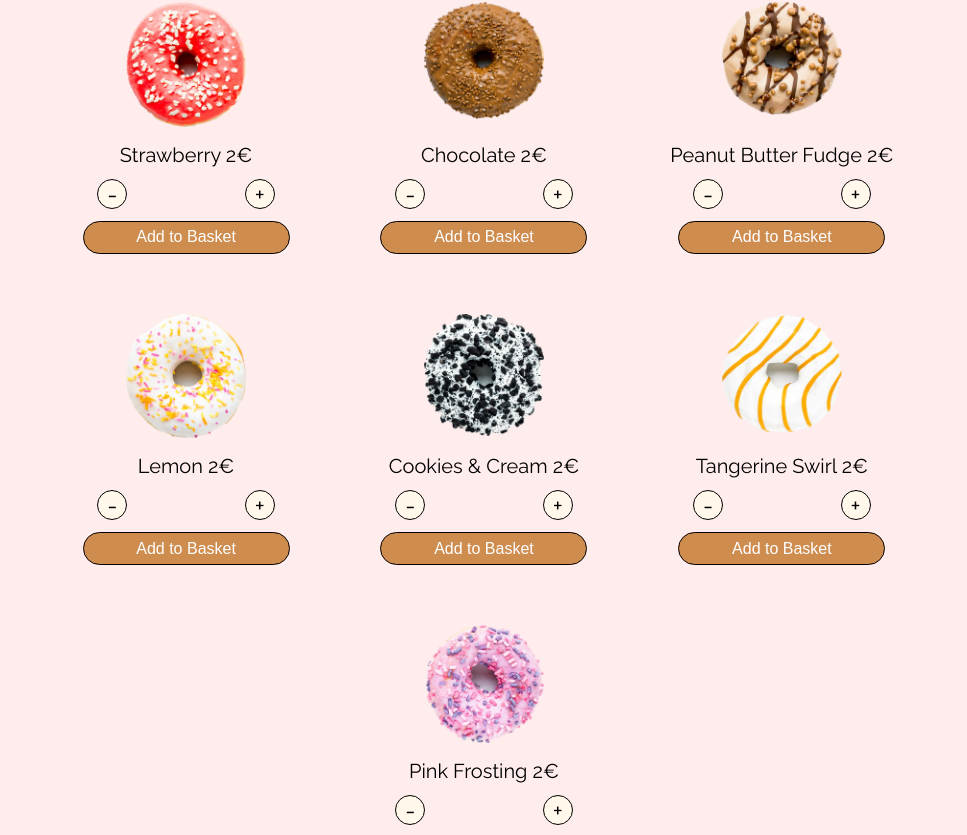
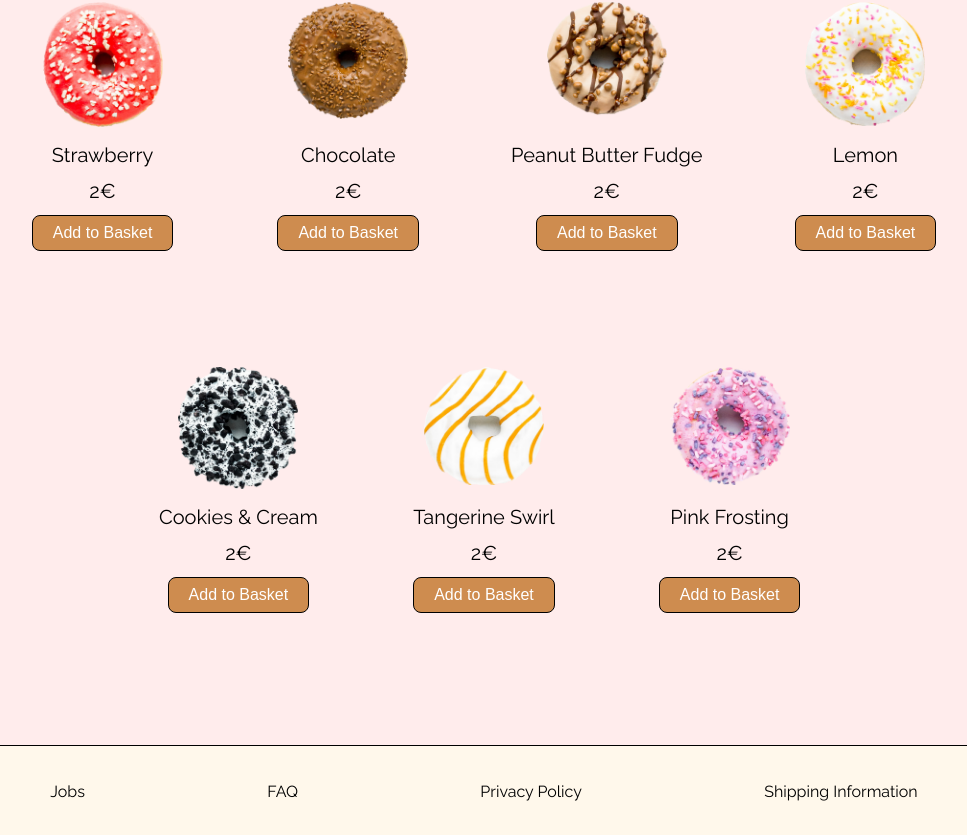
Before and after one commit to alinaalbrecht/shopping-cart, a React (Create React App) app: page /shop in a window 1280 px wide. Shown: the part 334-1169 px from the top of the page, without its empty margins (156-1123 px from the left). Built offline with nearby package versions, Linux system fonts and the light colour scheme.

Commit message:
refactor css

```diff
--- a/src/Components/App.tsx
+++ b/src/Components/App.tsx
@@ -1,3 +1,4 @@
+import { Link } from "react-router-dom";
 import "../Styles/App.css";
 
 const App: React.FC = () => {
@@ -6,9 +7,9 @@ const App: React.FC = () => {
       <img className="donut-hero" src="images/donut-hero.png" alt="" />
       <h1>The Donut Hole</h1>
       <p className="subtitle">visit us for a coffee and a donut</p>
-      <button className="cta" data-name="menu" data-type="tab">
-        Order Now
-      </button>
+      <Link to="/shop">
+        <button className="cta">Order Now</button>
+      </Link>
       <div className="beige-area container">
         <h2>Our Locations</h2>
         <div className="locations">
--- a/src/Components/DonutCard.tsx
+++ b/src/Components/DonutCard.tsx
@@ -17,16 +17,9 @@ const DonutCard: React.FC<DonutCardProps> = (props) => {
             <div className="donut-image">
               <img src={donut.image} alt="" />
             </div>
-            <div className="donuts-added inactive" data-quantity="0"></div>
-            <p className="donut-name">{`${donut.name} ${donut.price}`}</p>
-            <div className="quantity-selector" data-quantity="0">
-              <div className="subtract">-</div>
-              <div className="quantity inactive">0</div>
-              <div className="add">+</div>
-            </div>
-            <button className="small-button" data-type="add-to-basket">
-              Add to Basket
-            </button>
+            <p className="donut-name">{donut.name}</p>
+            <p className="donut-price">{donut.price}</p>
+            <button className="small-button">Add to Basket</button>
           </div>
         );
       })}
--- a/src/Components/Footer.tsx
+++ b/src/Components/Footer.tsx
@@ -2,7 +2,7 @@ import "../Styles/Nav.css";
 
 const Footer: React.FC = () => {
   return (
-    <footer className="footer beige-area">
+    <footer className="beige-area">
       <p>Jobs</p>
       <p>FAQ</p>
       <p>Privacy Policy</p>
--- a/src/Styles/App.css
+++ b/src/Styles/App.css
@@ -1,31 +1,7 @@
 @import "../index.css";
-
-.container {
-  display: flex;
-  flex-direction: column;
-  align-items: center;
-}
 
 .donut-hero {
   width: 20em;
-  margin: var(--spacing);
-}
-
-h1,
-h2,
-h3 {
-  color: #f697cd;
-  font-weight: 900;
-  text-align: center;
-}
-
-h1 {
-  font-size: 40px;
-  margin: var(--spacing);
-}
-
-h2 {
-  font-size: var(--medium-large-text);
   margin: var(--spacing);
 }
 
@@ -36,36 +12,9 @@ h2 {
   width: 80%;
 }
 
-p {
-  font-size: var(--body-text);
-  margin: var(--spacing);
-  text-align: center;
-}
-
-button {
-  border-radius: 30px;
-  border: 1px solid #000;
-  background-color: #ce8c4f;
-  color: #fff;
-  margin: 12px;
-  cursor: pointer;
-}
-
 .cta {
   font-size: var(--medium-text);
   padding: 12px 70px;
-}
-
-.beige-area {
-  background-color: #fff8eb;
-  width: 100%;
-  border-top: 1px solid #000;
-  border-bottom: 1px solid #000;
-  margin: 24px 0;
-  display: flex;
-  flex-direction: column;
-  align-items: center;
-  padding: 24px;
 }
 
 .locations {
@@ -78,8 +27,13 @@ button {
 .product-card {
   width: 30%;
   flex-grow: 0;
-  background-color: #ffecec;
+  background-color: var(--light-pink);
   border: 1px solid #000;
+  border-radius: var(--border-radius);
+}
+
+.product-card img {
+  border-radius: var(--border-radius);
 }
 
 .location-info {
--- a/src/Styles/Nav.css
+++ b/src/Styles/Nav.css
@@ -57,7 +57,7 @@ nav {
 
 /* Footer styles */
 
-.footer {
+footer {
   display: flex;
   flex-direction: row;
   justify-content: space-evenly;
@@ -85,7 +85,7 @@ nav {
     width: 100%;
     display: flex;
     flex-direction: column;
-    background-color: #ffecec;
+    background-color: var(--light-pink);
     position: absolute;
     top: 0px;
     margin: -5%;
@@ -104,7 +104,7 @@ nav {
   .shopping-basket {
     font-size: 20px;
   }
-  .footer {
+  footer {
     flex-direction: column;
   }
 }
--- a/src/Styles/Shop.css
+++ b/src/Styles/Shop.css
@@ -6,15 +6,15 @@
   display: flex;
   flex-wrap: wrap;
   flex-direction: row;
-  justify-content: space-evenly;
-  width: 70%;
+  justify-content: center;
+  max-width: 1000px;
   margin: 24px 0;
-  padding: 24px 0;
+  padding: 48px 0;
+  gap: 80px;
 }
 
 .donut-item {
-  width: 33%;
-  margin: 24px 0;
+  margin: 0 0 24px 0;
 }
 
 .donut-image {
@@ -32,7 +32,7 @@
 .add,
 .subtract {
   border-radius: 100%;
-  background: #fff8eb;
+  background: var(--light-pink);
   width: 30px;
   height: 30px;
   border: 1px solid #000;
@@ -47,22 +47,24 @@
 
 .donut-name {
   font-size: var(--medium-text);
-  width: 90%;
+}
+.donut-price {
+  font-size: var(--medium-text);
+  margin: 0;
 }
 
 .small-button {
   font-size: var(--body-text);
-  padding: 0.4em 0;
+  padding: 8px 20px;
   margin: 12px;
-  width: 70%;
 }
 
 .donuts-added {
-  background-color: #f697cd;
+  background-color: var(--dark-pink);
   color: #000;
   width: 45%;
   text-align: center;
-  border-radius: 30px;
+  border-radius: var(--border-radius);
   padding: 1%;
   /* transition: all 2s ease-out; */
   opacity: 80%;
--- a/src/index.css
+++ b/src/index.css
@@ -2,15 +2,18 @@
 
 :root {
   --spacing: 12px 0;
+
+  --border-radius: 8px;
+
   --medium-large-text: 30px;
+  --medium-text: 20px;
   --subtitle-text: 24px;
-  --medium-text: 20px;
   --body-text: 16px;
-}
 
-.inactive {
-  display: none !important;
-  transition: all 2s ease-out;
+  --light-pink: #ffecec;
+  --dark-pink: #f697cd;
+  --orange: #ce8c4f;
+  --beige: #fff8eb;
 }
 
 * {
@@ -18,9 +21,57 @@
 }
 
 body {
-  background-color: #ffecec;
+  background-color: var(--light-pink);
   font-family: "Raleway", sans-serif;
   margin: 0;
+}
+
+h1,
+h2,
+h3 {
+  color: var(--dark-pink);
+  font-weight: 900;
+  text-align: center;
+}
+
+h1 {
+  font-size: 40px;
+  margin: var(--spacing);
+}
+
+h2 {
+  font-size: var(--medium-large-text);
+  margin: var(--spacing);
+}
+
+p {
+  font-size: var(--body-text);
+  margin: var(--spacing);
+  text-align: center;
+}
+
+button {
+  border-radius: var(--border-radius);
+  border: 1px solid #000;
+  background-color: var(--orange);
+  color: #fff;
+  margin: 12px;
+  cursor: pointer;
+}
+
+.beige-area {
+  background-color: var(--beige);
+  width: 100%;
+  border-top: 1px solid #000;
+  border-bottom: 1px solid #000;
+  margin: 24px 0;
+  padding: 24px;
+}
+
+.container {
+  display: flex;
+  flex-direction: column;
+  align-items: center;
 }
 
 @media (max-width: 640px) {
```
